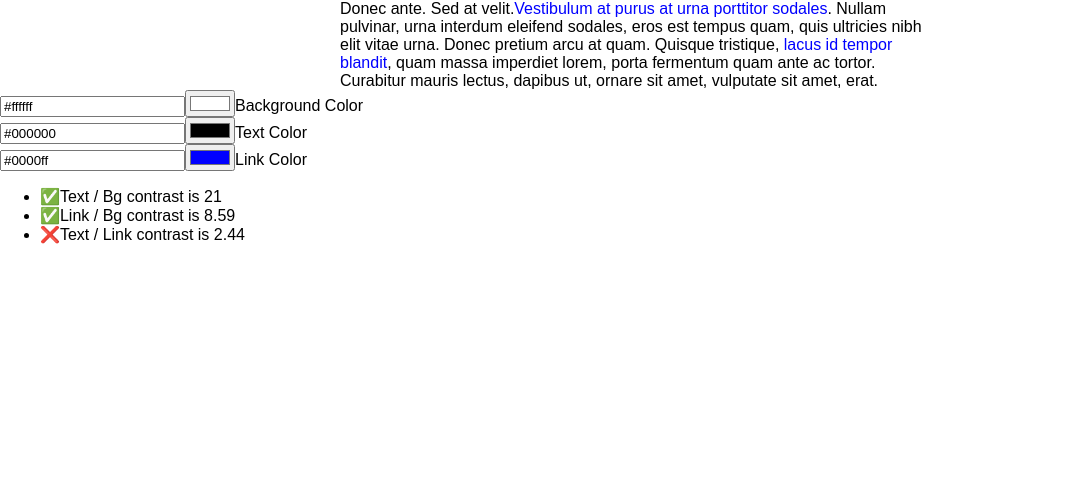
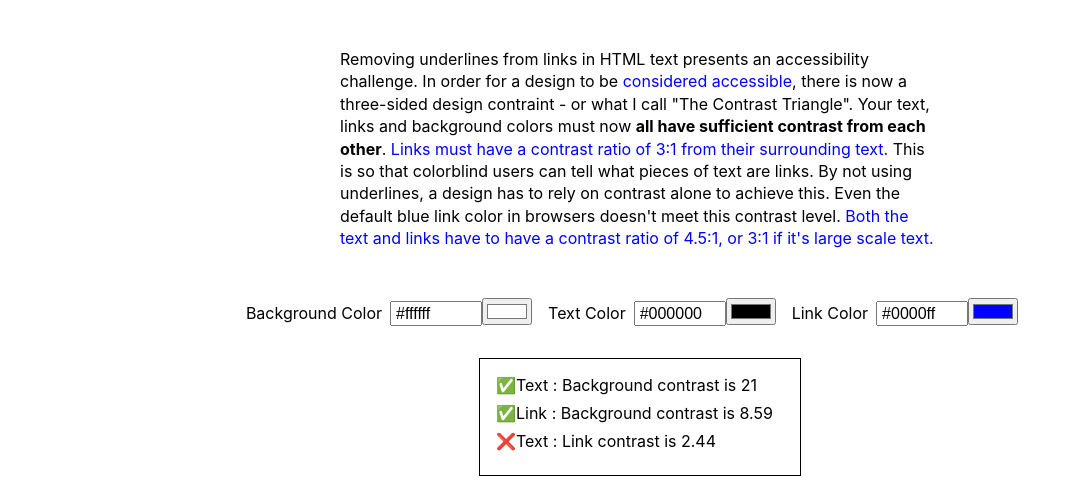
Before and after one commit to chipcullen/contrast-triangle, a React (Create React App) app: page / in a window 1280 px wide. Shown: the top 490 px of the page, without its empty margins (0-1081 px from the left). Built offline with nearby package versions, Linux system fonts and the light colour scheme.

Commit message:
cleaned up the UI a little

```diff
--- a/src/App.css
+++ b/src/App.css
@@ -1,5 +1,43 @@
+body {
+  font-family: -apple-system, BlinkMacSystemFont, 'Segoe UI', Roboto, Oxygen-Sans, Ubuntu, Cantarell, 'Helvetica Neue', sans-serif; }
+
+.App {
+  padding: 3.75vw 0;
+  height: 100%;
+  min-height: 100vh; }
+
 .preview-paragraph {
+  width: calc(100% - 2rem);
   max-width: 37.5rem;
-  margin: 0 auto; }
+  margin: 0 auto 3.75vw auto;
+  line-height: 1.4; }
   .preview-paragraph a {
     text-decoration: none; }
+
+.colorInputs {
+  width: calc(100% - 2rem);
+  margin: 0 auto;
+  display: flex;
+  flex-direction: column;
+  justify-content: center; }
+  @media (min-width: 700px) {
+    .colorInputs {
+      flex-direction: row; } }
+
+.ColorInput {
+  display: flex;
+  margin-right: 1rem; }
+  .ColorInput [type='text'] {
+    max-width: 5rem;
+    font-size: 1rem;
+    padding: 0.1rem 0.25rem;
+    margin-left: 0.5rem; }
+
+.Results {
+  max-width: 18rem;
+  margin: 2rem auto;
+  list-style-type: none;
+  border: 1px solid black;
+  padding: 1rem; }
+  .Results li {
+    margin-bottom: 0.5rem; }
--- a/src/App.js
+++ b/src/App.js
@@ -26,6 +26,8 @@ class App extends Component {
           textColor={this.state.textColor}
           linkColor={this.state.linkColor}
         />
+
+        <div className="colorInputs">
           <ColorInput
             defaultValue={this.state.bgColor}
             label="Background Color"
@@ -44,6 +46,7 @@ class App extends Component {
             keyName="linkColor"
             onChange={this.handleColorChange}
           />
+        </div>
 
         <Results
           textColor={this.state.textColor}
--- a/src/App.scss
+++ b/src/App.scss
@@ -1,12 +1,58 @@
+body {
+  font-family: -apple-system, BlinkMacSystemFont, 'Segoe UI', Roboto,
+    Oxygen-Sans, Ubuntu, Cantarell, 'Helvetica Neue', sans-serif;
+}
+
 .App {
-  // text-align: center;
+  padding: 3.75vw 0;
+  height: 100%;
+  min-height: 100vh;
 }
 
 .preview-paragraph {
+  width: calc(100% - 2rem);
   max-width: 37.5rem;
-  margin: 0 auto;
+  margin: 0 auto 3.75vw auto;
+  line-height: 1.4;
 
   a {
     text-decoration: none;
   }
 }
+
+.colorInputs {
+  width: calc(100% - 2rem);
+  margin: 0 auto;
+  display: flex;
+  flex-direction: column;
+  justify-content: center;
+
+  @media (min-width: 700px) {
+    flex-direction: row;
+  }
+}
+
+.ColorInput {
+  display: flex;
+  margin-right: 1rem;
+
+  [type='text'] {
+    max-width: 5rem;
+    font-size: 1rem;
+    padding: 0.1rem 0.25rem;
+    margin-left: 0.5rem;
+  }
+}
+
+.Results {
+  max-width: 18rem;
+  margin: 2rem auto;
+  list-style-type: none;
+
+  border: 1px solid black;
+  padding: 1rem;
+
+  li {
+    margin-bottom: 0.5rem;
+  }
+}
--- a/src/components/ColorInput.js
+++ b/src/components/ColorInput.js
@@ -28,6 +28,7 @@ class ColorInput extends Component {
     return (
       <div className="ColorInput">
         <label>
+          {label}
           <input
             type="text"
             value={this.state.value}
@@ -40,7 +41,6 @@ class ColorInput extends Component {
             onChange={this.handleChange}
             placeholder={defaultValue}
           />
-          {label}
         </label>
       </div>
     );
--- a/src/components/PreviewParagraph.js
+++ b/src/components/PreviewParagraph.js
@@ -4,17 +4,33 @@ class PreviewParagraph extends Component {
   render() {
     return (
       <p className="preview-paragraph" style={{ color: this.props.textColor }}>
-        Donec ante. Sed at velit.
-        <a href="" style={{ color: this.props.linkColor }}>
-          Vestibulum at purus at urna porttitor sodales
-        </a>. Nullam pulvinar, urna interdum eleifend sodales, eros est tempus
-        quam, quis ultricies nibh elit vitae urna. Donec pretium arcu at quam.
-        Quisque tristique,{' '}
-        <a href="" style={{ color: this.props.linkColor }}>
-          lacus id tempor blandit
-        </a>, quam massa imperdiet lorem, porta fermentum quam ante ac tortor.
-        Curabitur mauris lectus, dapibus ut, ornare sit amet, vulputate sit
-        amet, erat.
+        Removing underlines from links in HTML text presents an accessibility
+        challenge. In order for a design to be{' '}
+        <a
+          href="https://www.w3.org/TR/WCAG20/#visual-audio-contrast-contrast"
+          style={{ color: this.props.linkColor }}
+        >
+          considered accessible
+        </a>, there is now a three-sided design contraint - or what I call "The
+        Contrast Triangle". Your text, links and background colors must now{' '}
+        <strong>all have sufficient contrast from each other</strong>.{' '}
+        <a
+          href="https://www.w3.org/TR/2008/NOTE-WCAG20-TECHS-20081211/G183"
+          style={{ color: this.props.linkColor }}
+        >
+          Links must have a contrast ratio of 3:1 from their surrounding text.
+        </a>{' '}
+        This is so that colorblind users can tell what pieces of text are links.
+        By not using underlines, a design has to rely on contrast alone to
+        achieve this. Even the default blue link color in browsers doesn't meet
+        this contrast level.{' '}
+        <a
+          href="https://www.w3.org/TR/WCAG20/#visual-audio-contrast-contrast"
+          style={{ color: this.props.linkColor }}
+        >
+          Both the text and links have to have a contrast ratio of 4.5:1, or 3:1
+          if it's large scale text.
+        </a>
       </p>
     );
   }
--- a/src/components/Results.js
+++ b/src/components/Results.js
@@ -13,16 +13,16 @@ class Results extends Component {
     return (
       <ul className="Results">
         <li>
-          <ResultEmoji contrast={textBgContrast} min="5" />
-          Text / Bg contrast is {textBgContrast}
+          <ResultEmoji contrast={textBgContrast} min="4.5" />
+          Text : Background contrast is {textBgContrast}
         </li>
         <li>
-          <ResultEmoji contrast={linkBgContrast} min="5" />
-          Link / Bg contrast is {linkBgContrast}
+          <ResultEmoji contrast={linkBgContrast} min="4.5" />
+          Link : Background contrast is {linkBgContrast}
         </li>
         <li>
           <ResultEmoji contrast={textLinkContrast} min="3" />
-          Text / Link contrast is {textLinkContrast}
+          Text : Link contrast is {textLinkContrast}
         </li>
       </ul>
     );
```
Lines whose indentation alone changed are shown as unchanged.
